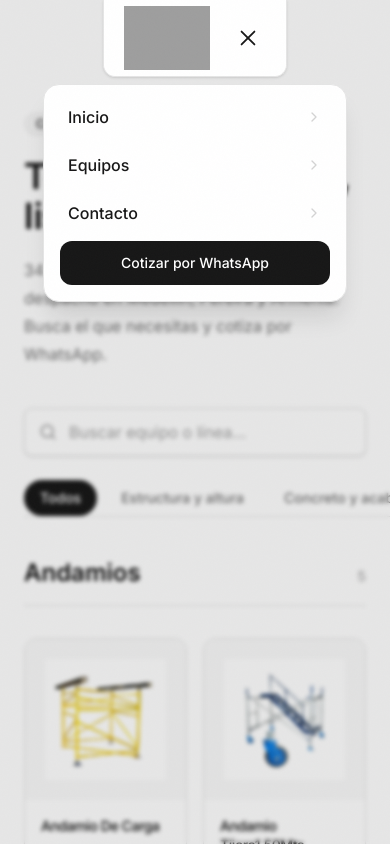
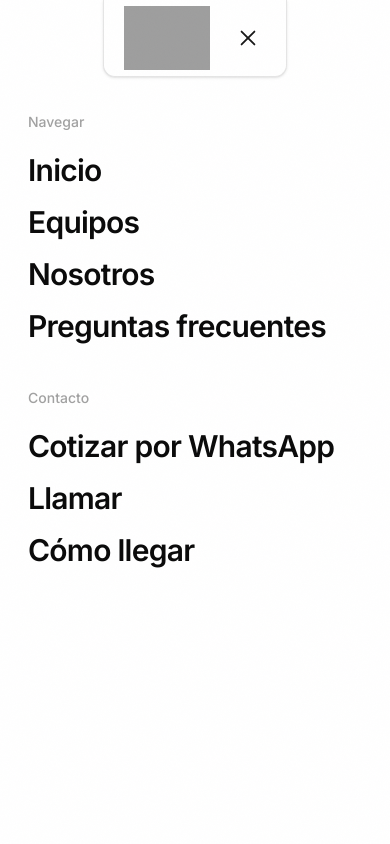
Before and after one commit to csanchezs9/equipos-y-equipos, a Next.js app: page /equipos in a window 390 px wide. Both pictures are taken after a click on the button "Abrir menú". Shown: the top 844 px of the page. Built offline with nearby package versions, Linux system fonts and the light colour scheme; grey boxes are pictures that could not be loaded.

Commit message:
feat: menu mobile fullscreen estilo Linear; fix: alinear boton Cotizar al fondo de cards

```diff
--- a/src/app/layout.tsx
+++ b/src/app/layout.tsx
@@ -4,7 +4,7 @@ import "./globals.css";
 import SmoothScroll from "@/components/smooth-scroll";
 import { FloatingNav } from "@/components/floating-nav";
 import { Footer } from "@/components/footer";
-import { WhatsAppFab } from "@/components/whatsapp-fab";
+import { FloatingActionMenu } from "@/components/floating-action-menu";
 import { JsonLd } from "@/components/json-ld";
 import {
   organizationSchema,
@@ -104,7 +104,7 @@ export default function RootLayout({
           <FloatingNav />
           <main className="overflow-x-hidden">{children}</main>
           <Footer />
-          <WhatsAppFab />
+          <FloatingActionMenu />
         </SmoothScroll>
       </body>
     </html>
--- a/src/components/catalog.tsx
+++ b/src/components/catalog.tsx
@@ -213,7 +213,7 @@ export function Catalog() {
                     </div>
 
                     <div className="flex flex-1 flex-col p-4">
-                      <h3 className="font-sans text-sm font-medium leading-snug text-neutral-950">
+                      <h3 className="mb-4 font-sans text-sm font-medium leading-snug text-neutral-950">
                         {p.name}
                       </h3>
                       <a
@@ -222,7 +222,7 @@ export function Catalog() {
                         )}
                         target="_blank"
                         rel="noopener noreferrer"
-                        className="mt-4 inline-flex h-9 w-full items-center justify-center gap-1.5 whitespace-nowrap rounded-md bg-neutral-900 px-3 text-sm font-medium text-white transition-colors hover:bg-neutral-900/90"
+                        className="mt-auto inline-flex h-9 w-full items-center justify-center gap-1.5 whitespace-nowrap rounded-md bg-neutral-900 px-3 text-sm font-medium text-white transition-colors hover:bg-neutral-900/90"
                       >
                         Cotizar
                       </a>
--- /dev/null
+++ b/src/components/floating-action-menu.tsx
@@ -0,0 +1,183 @@
+"use client";
+
+import { useEffect, useState } from "react";
+import { AnimatePresence, motion, type Variants } from "framer-motion";
+import { waLink } from "@/lib/utils";
+import { WhatsAppIcon } from "@/components/icons";
+
+const WA_GREEN = "#25d366";
+
+function PhoneIcon({ className }: { className?: string }) {
+  return (
+    <svg viewBox="0 0 24 24" fill="none" className={className} aria-hidden>
+      <path
+        d="M6.5 3.5h-2A1.5 1.5 0 003 5c0 8.284 6.716 15 15 15a1.5 1.5 0 001.5-1.5v-2a1.5 1.5 0 00-1.2-1.47l-2.7-.54a1.5 1.5 0 00-1.46.61l-.5.7a11.5 11.5 0 01-5.24-5.24l.7-.5a1.5 1.5 0 00.6-1.46l-.53-2.7A1.5 1.5 0 006.5 3.5z"
+        stroke="currentColor"
+        strokeWidth="1.8"
+        strokeLinejoin="round"
+      />
+    </svg>
+  );
+}
+
+function MapPinIcon({ className }: { className?: string }) {
+  return (
+    <svg viewBox="0 0 24 24" fill="none" className={className} aria-hidden>
+      <path
+        d="M12 21s7-5.5 7-11a7 7 0 10-14 0c0 5.5 7 11 7 11z"
+        stroke="currentColor"
+        strokeWidth="1.8"
+        strokeLinejoin="round"
+      />
+      <circle cx="12" cy="10" r="2.5" stroke="currentColor" strokeWidth="1.8" />
+    </svg>
+  );
+}
+
+type Action = {
+  label: string;
+  href: string;
+  external?: boolean;
+  icon: (p: { className?: string }) => React.ReactNode;
+  bg: string;
+};
+
+const ACTIONS: Action[] = [
+  {
+    label: "Ubicación",
+    href: "/#contacto",
+    icon: (p) => <MapPinIcon {...p} />,
+    bg: "#0c0e0d",
+  },
+  {
+    label: "Llamar",
+    href: "tel:+573113095760",
+    icon: (p) => <PhoneIcon {...p} />,
+    bg: "#1665ad",
+  },
+  {
+    label: "Cotizar",
+    href: waLink("Hola Equipos y Equipos, quiero cotizar el alquiler de un equipo."),
+    external: true,
+    icon: (p) => <WhatsAppIcon {...p} />,
+    bg: WA_GREEN,
+  },
+];
+
+const itemVariants: Variants = {
+  closed: (i: number) => ({
+    opacity: 0,
+    y: 12,
+    scale: 0.8,
+    transition: { duration: 0.2, delay: (ACTIONS.length - 1 - i) * 0.03 },
+  }),
+  open: (i: number) => ({
+    opacity: 1,
+    y: 0,
+    scale: 1,
+    transition: { duration: 0.32, ease: [0.16, 1, 0.3, 1], delay: i * 0.05 },
+  }),
+};
+
+export function FloatingActionMenu() {
+  const [show, setShow] = useState(false);
+  const [open, setOpen] = useState(false);
+
+  useEffect(() => {
+    const onScroll = () => setShow(window.scrollY > 600);
+    window.addEventListener("scroll", onScroll, { passive: true });
+    onScroll();
+    return () => window.removeEventListener("scroll", onScroll);
+  }, []);
+
+  useEffect(() => {
+    const onKey = (e: KeyboardEvent) => e.key === "Escape" && setOpen(false);
+    window.addEventListener("keydown", onKey);
+    return () => window.removeEventListener("keydown", onKey);
+  }, []);
+
+  return (
+    <div
+      className={`fixed bottom-6 right-6 z-40 flex flex-col items-end gap-3 transition-all duration-500 [transition-timing-function:var(--ease-out-expo)] ${
+        show ? "translate-y-0 opacity-100" : "pointer-events-none translate-y-6 opacity-0"
+      }`}
+    >
+      {/* click-catcher */}
+      <AnimatePresence>
+        {open ? (
+          <motion.button
+            type="button"
+            aria-label="Cerrar acciones"
+            initial={{ opacity: 0 }}
+            animate={{ opacity: 1 }}
+            exit={{ opacity: 0 }}
+            onClick={() => setOpen(false)}
+            className="fixed inset-0 -z-10 cursor-default"
+          />
+        ) : null}
+      </AnimatePresence>
+
+      {/* Acciones */}
+      <AnimatePresence>
+        {open ? (
+          <div className="flex flex-col items-end gap-3">
+            {ACTIONS.map((a, i) => (
+              <motion.a
+                key={a.label}
+                custom={i}
+                variants={itemVariants}
+                initial="closed"
+                animate="open"
+                exit="closed"
+                href={a.href}
+                target={a.external ? "_blank" : undefined}
+                rel={a.external ? "noopener noreferrer" : undefined}
+                onClick={() => setOpen(false)}
+                className="group flex items-center gap-3"
+              >
+                <span className="rounded-full bg-white px-3 py-1.5 text-sm font-medium text-neutral-900 shadow-md ring-1 ring-black/5">
+                  {a.label}
+                </span>
+                <span
+                  className="flex h-12 w-12 items-center justify-center rounded-full text-white shadow-lg transition-transform group-hover:scale-105"
+                  style={{ background: a.bg }}
+                >
+                  {a.icon({ className: "h-6 w-6" })}
+                </span>
+              </motion.a>
+            ))}
+          </div>
+        ) : null}
+      </AnimatePresence>
+
+      {/* FAB principal */}
+      <button
+        type="button"
+        onClick={() => setOpen((v) => !v)}
+        aria-label={open ? "Cerrar menú de contacto" : "Abrir menú de contacto"}
+        aria-expanded={open}
+        className="flex h-14 w-14 items-center justify-center rounded-full text-white shadow-2xl transition-all duration-300 [transition-timing-function:var(--ease-out-expo)] hover:-translate-y-1"
+        style={{ background: open ? "#0c0e0d" : WA_GREEN }}
+      >
+        <motion.span
+          animate={{ rotate: open ? 135 : 0 }}
+          transition={{ duration: 0.3, ease: [0.16, 1, 0.3, 1] }}
+          className="flex items-center justify-center"
+        >
+          {open ? (
+            <svg width="26" height="26" viewBox="0 0 24 24" fill="none" aria-hidden>
+              <path
+                d="M12 5v14M5 12h14"
+                stroke="currentColor"
+                strokeWidth="2"
+                strokeLinecap="round"
+              />
+            </svg>
+          ) : (
+            <WhatsAppIcon className="h-7 w-7" />
+          )}
+        </motion.span>
+      </button>
+    </div>
+  );
+}
--- a/src/components/floating-nav.tsx
+++ b/src/components/floating-nav.tsx
@@ -51,29 +51,43 @@ function MenuToggle({ open }: { open: boolean }) {
   );
 }
 
-const cardVariants: Variants = {
+const GROUPS: {
+  label: string;
+  links: { label: string; href: string; external?: boolean }[];
+}[] = [
+  {
+    label: "Navegar",
+    links: [
+      { label: "Inicio", href: "/" },
+      { label: "Equipos", href: "/equipos" },
+      { label: "Nosotros", href: "/#nosotros" },
+      { label: "Preguntas frecuentes", href: "/#faq" },
+    ],
+  },
+  {
+    label: "Contacto",
+    links: [
+      { label: "Cotizar por WhatsApp", href: COTIZAR, external: true },
+      { label: "Llamar", href: "tel:+573113095760" },
+      { label: "Cómo llegar", href: "/#contacto" },
+    ],
+  },
+];
+
+const menuVariants: Variants = {
   closed: {
     opacity: 0,
-    y: -8,
-    scale: 0.96,
-    transition: { duration: 0.2, ease: [0.7, 0, 0.84, 0] },
+    transition: { duration: 0.25, ease: [0.7, 0, 0.84, 0], when: "afterChildren" },
   },
   open: {
     opacity: 1,
-    y: 0,
-    scale: 1,
-    transition: {
-      duration: 0.35,
-      ease: [0.16, 1, 0.3, 1],
-      staggerChildren: 0.05,
-      delayChildren: 0.08,
-    },
+    transition: { duration: 0.3, ease: [0.16, 1, 0.3, 1], staggerChildren: 0.04, delayChildren: 0.1 },
   },
 };
 
 const itemVariants: Variants = {
-  closed: { y: 8, opacity: 0 },
-  open: { y: 0, opacity: 1, transition: { duration: 0.3, ease: [0.16, 1, 0.3, 1] } },
+  closed: { y: 18, opacity: 0, transition: { duration: 0.2 } },
+  open: { y: 0, opacity: 1, transition: { duration: 0.4, ease: [0.16, 1, 0.3, 1] } },
 };
 
 export function FloatingNav() {
@@ -166,71 +180,55 @@ export function FloatingNav() {
         </nav>
       </div>
 
-      {/* Menú compacto (dropdown) */}
+      {/* Menú fullscreen (estilo Linear) */}
       <AnimatePresence>
         {open ? (
-          <div className="sm:hidden">
-            {/* click-catcher */}
-            <motion.button
-              type="button"
-              aria-label="Cerrar menú"
-              initial={{ opacity: 0 }}
-              animate={{ opacity: 1 }}
-              exit={{ opacity: 0 }}
-              onClick={() => setOpen(false)}
-              className="fixed inset-0 z-[55] cursor-default bg-neutral-950/10 backdrop-blur-[2px]"
-            />
-
           <motion.div
-              key="card"
-              variants={cardVariants}
+            key="menu"
+            variants={menuVariants}
             initial="closed"
             animate="open"
             exit="closed"
-              style={{ originY: 0 }}
-              className="fixed left-1/2 top-[84px] z-[65] w-[min(88vw,19rem)] -translate-x-1/2 overflow-hidden rounded-2xl border border-neutral-200 bg-white p-2 shadow-xl"
+            className="fixed inset-0 z-[60] overflow-y-auto bg-white sm:hidden"
           >
-              {LINKS.map((l) => (
+            <div className="flex min-h-full flex-col px-7 pb-12 pt-28">
+              {GROUPS.map((g) => (
+                <div key={g.label} className="mb-9">
+                  <motion.p
+                    variants={itemVariants}
+                    className="mb-3 text-sm font-medium text-neutral-400"
+                  >
+                    {g.label}
+                  </motion.p>
+                  <div className="flex flex-col">
+                    {g.links.map((l) => (
                       <motion.div key={l.label} variants={itemVariants}>
+                        {l.external ? (
+                          <a
+                            href={l.href}
+                            target="_blank"
+                            rel="noopener noreferrer"
+                            onClick={() => setOpen(false)}
+                            className="block py-2 font-sans text-3xl font-semibold tracking-tight text-neutral-950 transition-colors hover:text-brand"
+                          >
+                            {l.label}
+                          </a>
+                        ) : (
                           <Link
                             href={l.href}
                             onClick={() => setOpen(false)}
-                    className="group flex items-center justify-between rounded-xl px-4 py-3 text-base font-medium text-neutral-900 transition-colors hover:bg-neutral-50"
+                            className="block py-2 font-sans text-3xl font-semibold tracking-tight text-neutral-950 transition-colors hover:text-brand"
                           >
                             {l.label}
-                    <svg
-                      width="16"
-                      height="16"
-                      viewBox="0 0 24 24"
-                      fill="none"
-                      aria-hidden
-                      className="text-neutral-300 transition-all group-hover:translate-x-0.5 group-hover:text-neutral-500"
-                    >
-                      <path
-                        d="M9 6l6 6-6 6"
-                        stroke="currentColor"
-                        strokeWidth="2"
-                        strokeLinecap="round"
-                        strokeLinejoin="round"
-                      />
-                    </svg>
                           </Link>
+                        )}
                       </motion.div>
                     ))}
-
-              <motion.div variants={itemVariants} className="p-2 pt-1">
-                <a
-                  href={COTIZAR}
-                  target="_blank"
-                  rel="noopener noreferrer"
-                  onClick={() => setOpen(false)}
-                  className="inline-flex h-11 w-full items-center justify-center rounded-xl bg-neutral-900 px-4 text-sm font-medium text-white transition-colors hover:bg-neutral-900/90"
-                >
-                  Cotizar por WhatsApp
-                </a>
+                  </div>
+                </div>
+              ))}
+            </div>
           </motion.div>
-            </motion.div>
-          </div>
         ) : null}
       </AnimatePresence>
     </>
--- a/src/components/whatsapp-fab.tsx
+++ /dev/null
@@ -1,75 +0,0 @@
-"use client";
-
-import { useEffect, useState } from "react";
-import { waLink } from "@/lib/utils";
-import { WhatsAppIcon } from "@/components/icons";
-
-const WA_GREEN = "#25d366";
-
-export function WhatsAppFab() {
-  const [show, setShow] = useState(false);
-
-  useEffect(() => {
-    const onScroll = () => setShow(window.scrollY > 600);
-    window.addEventListener("scroll", onScroll, { passive: true });
-    onScroll();
-    return () => window.removeEventListener("scroll", onScroll);
-  }, []);
-
-  const clientMsg = "Hola Equipos y Equipos, quiero cotizar el alquiler de un equipo.";
-
-  return (
-    <a
-      href={waLink(clientMsg)}
-      target="_blank"
-      rel="noopener noreferrer"
-      aria-label="Cotizar por WhatsApp"
-      className={`group fixed bottom-6 right-6 z-40 flex flex-col items-end transition-all duration-500 [transition-timing-function:var(--ease-out-expo)] ${
-        show ? "translate-y-0 opacity-100" : "pointer-events-none translate-y-6 opacity-0"
-      }`}
-    >
-      {/* Preview del chat al hover */}
-      <div className="pointer-events-none absolute bottom-full right-0 w-72 origin-bottom-right translate-y-3 scale-90 pb-3 opacity-0 transition-all duration-400 [transition-timing-function:var(--ease-out-expo)] group-hover:pointer-events-auto group-hover:translate-y-0 group-hover:scale-100 group-hover:opacity-100">
-        <div className="overflow-hidden rounded-2xl bg-white text-[#0a0b0c] shadow-2xl ring-1 ring-black/10">
-          <div className="flex items-center gap-3 px-4 py-3" style={{ background: "#075e54" }}>
-            <span className="flex h-9 w-9 items-center justify-center rounded-full bg-white/20">
-              <WhatsAppIcon className="h-5 w-5 text-white" />
-            </span>
-            <div className="leading-tight">
-              <p className="text-sm font-semibold text-white">Equipos y Equipos</p>
-              <p className="flex items-center gap-1.5 text-[0.7rem] text-white/80">
-                <span className="h-1.5 w-1.5 rounded-full bg-green-300" />
-                en línea
-              </p>
-            </div>
-          </div>
-
-          <div className="space-y-2 bg-[#ece5dd] px-3 py-3">
-            <div className="w-fit max-w-[85%] rounded-2xl rounded-tl-sm bg-white px-3 py-2 text-[0.78rem] shadow-sm">
-              ¡Hola! 👋 ¿Qué equipo necesitás cotizar?
-            </div>
-            <div className="ml-auto w-fit max-w-[90%] rounded-2xl rounded-tr-sm bg-[#d9fdd3] px-3 py-2 text-[0.78rem] shadow-sm">
-              {clientMsg}
-              <span className="ml-1 align-middle text-[0.6rem] text-black/40">✓✓</span>
-            </div>
-          </div>
-
-          <div
-            className="flex items-center justify-center gap-2 border-t border-black/5 py-2.5 text-xs font-semibold"
-            style={{ color: "#075e54" }}
-          >
-            <WhatsAppIcon className="h-4 w-4" />
-            Abrir conversación
-          </div>
-        </div>
-      </div>
-
-      <span
-        className="flex h-14 w-14 items-center justify-center rounded-full text-white shadow-2xl transition-all duration-300 [transition-timing-function:var(--ease-out-expo)] group-hover:-translate-y-1"
-        style={{ background: WA_GREEN }}
-      >
-        <WhatsAppIcon className="h-7 w-7" />
-      </span>
-    </a>
-  );
-}
```
Lines whose indentation alone changed are shown as unchanged.
